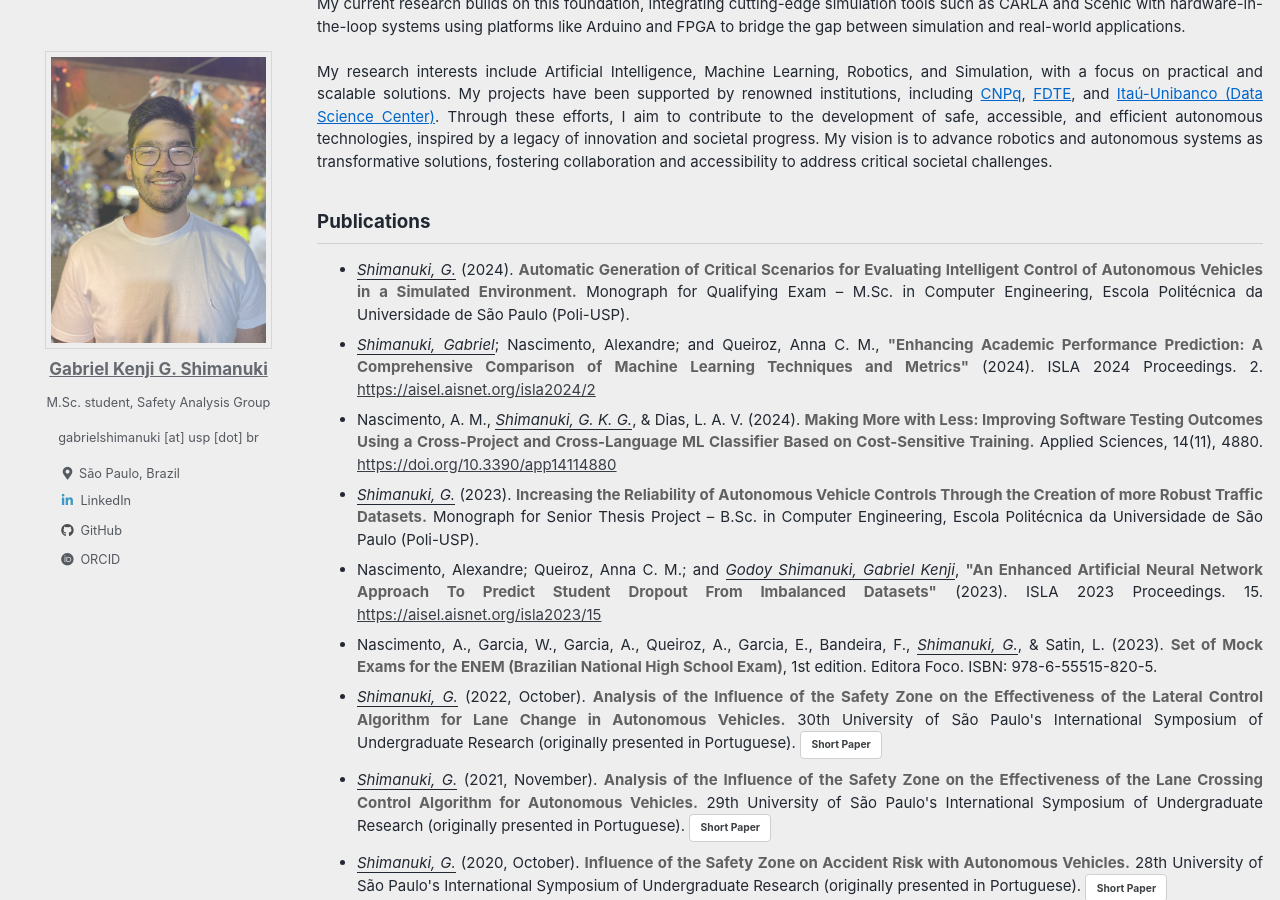
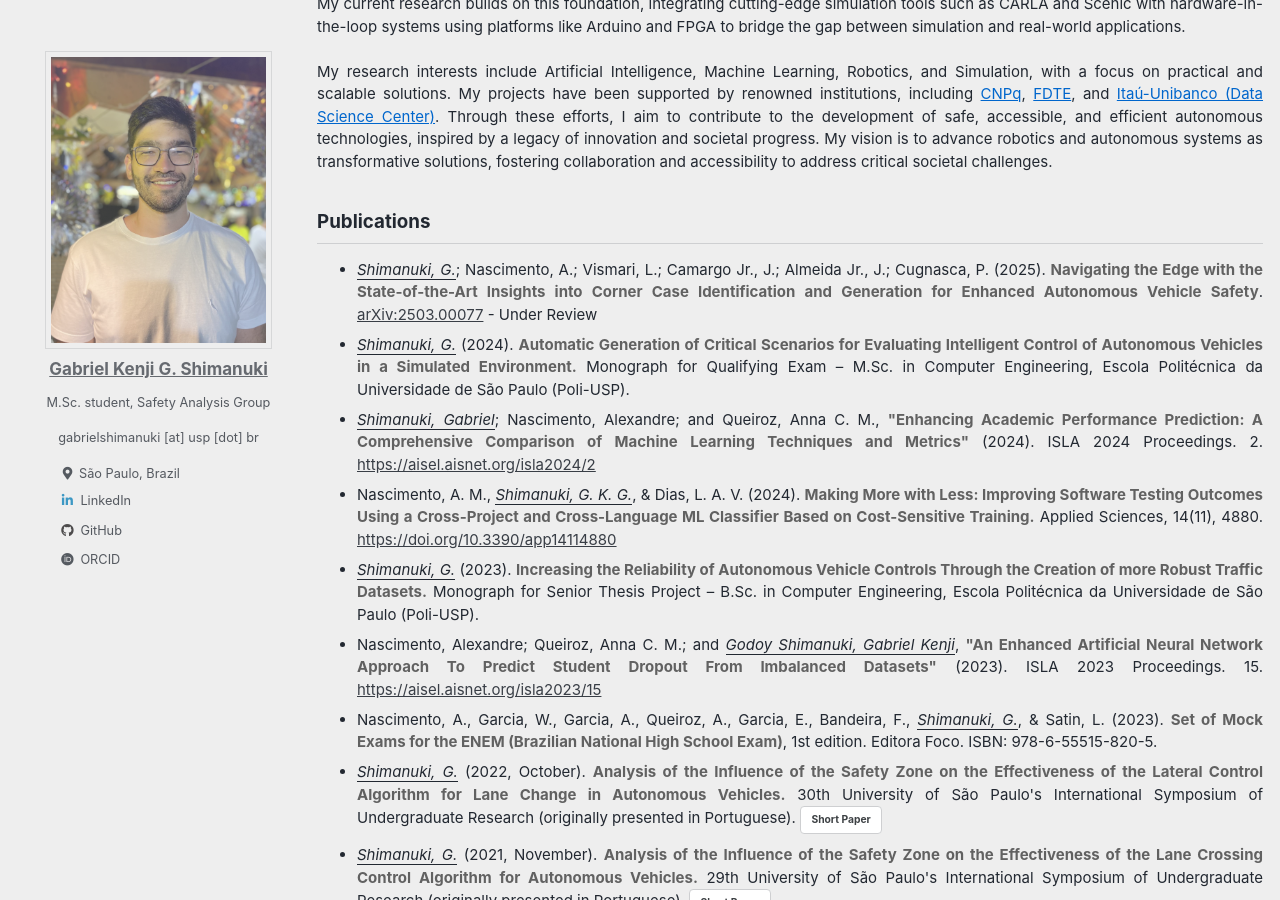
Before and after one commit to GabrielShimanuki/gabrielshimanuki.github.io, a Jekyll site: the page built from index.md, in a window 1280 px wide and 900 px high, scrolled down 416 px. Built offline with Jekyll 4.4.1, drawn with Linux system fonts in a browser that asks for light colours; cached includes are drawn as plain includes.

```diff
--- a/index.md
+++ b/index.md
@@ -102,6 +102,10 @@ a[href="/feed.xml"] {
   <ul>
 
     <li>
+    <u><em>Shimanuki, G.</em></u>; Nascimento, A.; Vismari, L.; Camargo Jr., J.; Almeida Jr., J.; Cugnasca, P. (2025). <strong>Navigating the Edge with the State-of-the-Art Insights into Corner Case Identification and Generation for Enhanced Autonomous Vehicle Safety</strong>. <a href="https://arxiv.org/abs/2503.00077" target="_blank">arXiv:2503.00077</a> - Under Review
+    </li>
+
+    <li>
     <u><em>Shimanuki, G.</em></u> (2024). <strong>Automatic Generation of Critical Scenarios for Evaluating Intelligent Control of Autonomous Vehicles in a Simulated Environment.</strong> Monograph for Qualifying Exam – M.Sc. in Computer Engineering, Escola Politécnica da Universidade de São Paulo (Poli-USP).
     </li>
 
```
Also changed, not shown: _pages/CV.md (+4 -2 lines), _pages/working-papers.md (+3 -3 lines), 1 other file.
